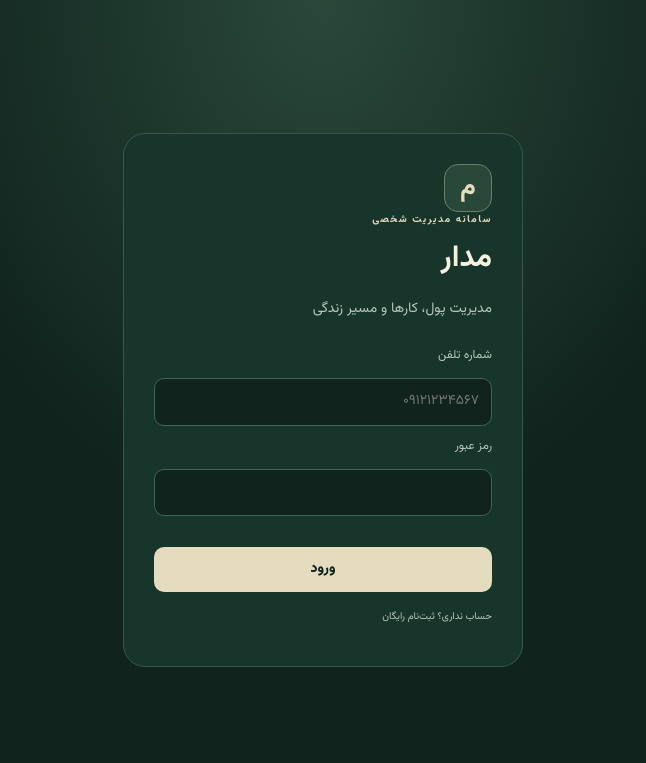
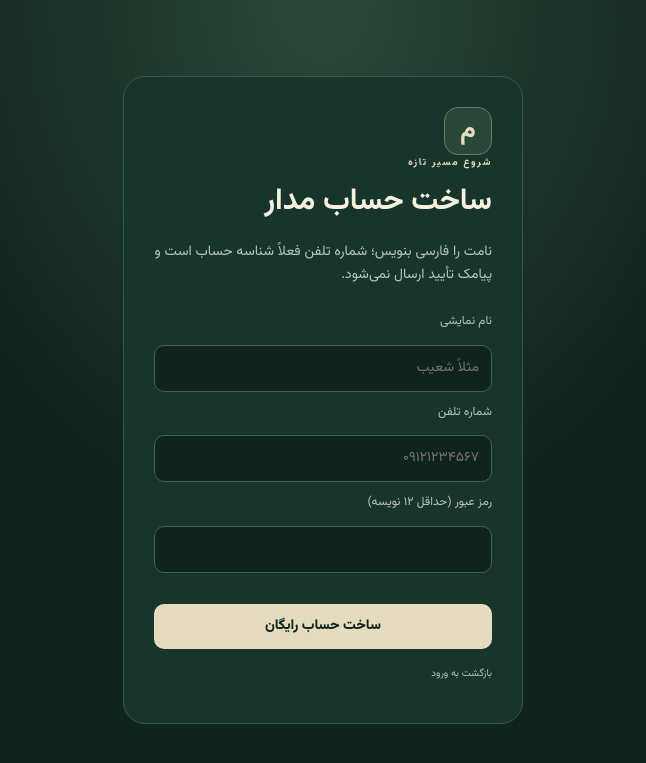
Before and after one commit to shoeibnajjari-bit/sho-os, a PHP site: page /index.php?register=1 in a window 1280 px wide. Shown: the top 763 px of the page, without its empty margins (317-963 px from the left). Run offline with PHP 8.4, Linux system fonts and the light colour scheme; data that the repository does not hold is empty.

Commit message:
Add dedicated Persian registration page

```diff
--- a/index.php
+++ b/index.php
@@ -74,6 +74,8 @@ if ($_SERVER['REQUEST_METHOD']==='POST' && ($_POST['action'] ?? '')==='login') {
     session_regenerate_id(true); $_SESSION['user_id']=(int)$user['id']; $_SESSION['username']=$user['username']; csrf(); redirectHome();
   } else $error='نام کاربری یا رمز عبور درست نیست.';
 }
+if (empty($_SESSION['user_id']) && isset($_GET['register'])):
+?><!doctype html><html lang="fa" dir="rtl"><head><meta charset="utf-8"><meta name="viewport" content="width=device-width,initial-scale=1"><meta name="theme-color" content="#10231d"><link rel="stylesheet" href="assets/app.css"><title>ثبت‌نام در مدار</title></head><body class="login-body"><main class="login-card"><div class="brand-mark">م</div><p class="eyebrow">شروع مسیر تازه</p><h1>ساخت حساب مدار</h1><p class="muted">نامت را فارسی بنویس؛ شماره تلفن فعلاً شناسه حساب است و پیامک تأیید ارسال نمی‌شود.</p><?php if($error): ?><div class="notice"><?=h($error)?></div><?php endif ?><form method="post"><input type="hidden" name="csrf" value="<?=h(csrf())?>"><input type="hidden" name="action" value="register"><label>نام نمایشی</label><input name="display_name" maxlength="100" autocomplete="name" placeholder="مثلاً شعیب" required><label>شماره تلفن</label><input name="phone" inputmode="tel" autocomplete="tel" placeholder="۰۹۱۲۱۲۳۴۵۶۷" required><label>رمز عبور (حداقل ۱۲ نویسه)</label><input type="password" name="password" minlength="12" autocomplete="new-password" required><button class="primary full">ساخت حساب رایگان</button></form><p class="tiny"><a href="index.php">بازگشت به ورود</a></p></main></body></html><?php exit; endif;
 if (empty($_SESSION['user_id'])):
 ?><!doctype html><html lang="fa" dir="rtl"><head><meta charset="utf-8"><meta name="viewport" content="width=device-width,initial-scale=1"><meta name="theme-color" content="#18352b"><link rel="manifest" href="manifest.webmanifest"><link rel="stylesheet" href="assets/app.css"><title>ورود به مدار</title></head><body class="login-body"><main class="login-card"><div class="brand-mark">م</div><p class="eyebrow">سامانه مدیریت شخصی</p><h1>مدار</h1><p class="muted">مدیریت پول، کارها و مسیر زندگی</p><?php if($error): ?><div class="notice"><?=h($error)?></div><?php endif ?><form method="post"><input type="hidden" name="csrf" value="<?=h(csrf())?>"><input type="hidden" name="action" value="login"><label>شماره تلفن</label><input name="username" autocomplete="username" inputmode="tel" placeholder="۰۹۱۲۱۲۳۴۵۶۷" required><label>رمز عبور</label><input type="password" name="password" autocomplete="current-password" required><button class="primary full">ورود</button></form><p class="tiny">حساب نداری؟ <a href="?register=1">ثبت‌نام رایگان</a></p></main><script>if('serviceWorker'in navigator)navigator.serviceWorker.register('sw.js').catch(()=>{});</script></body></html><?php exit; endif;
 $userId=(int)$_SESSION['user_id'];
```
